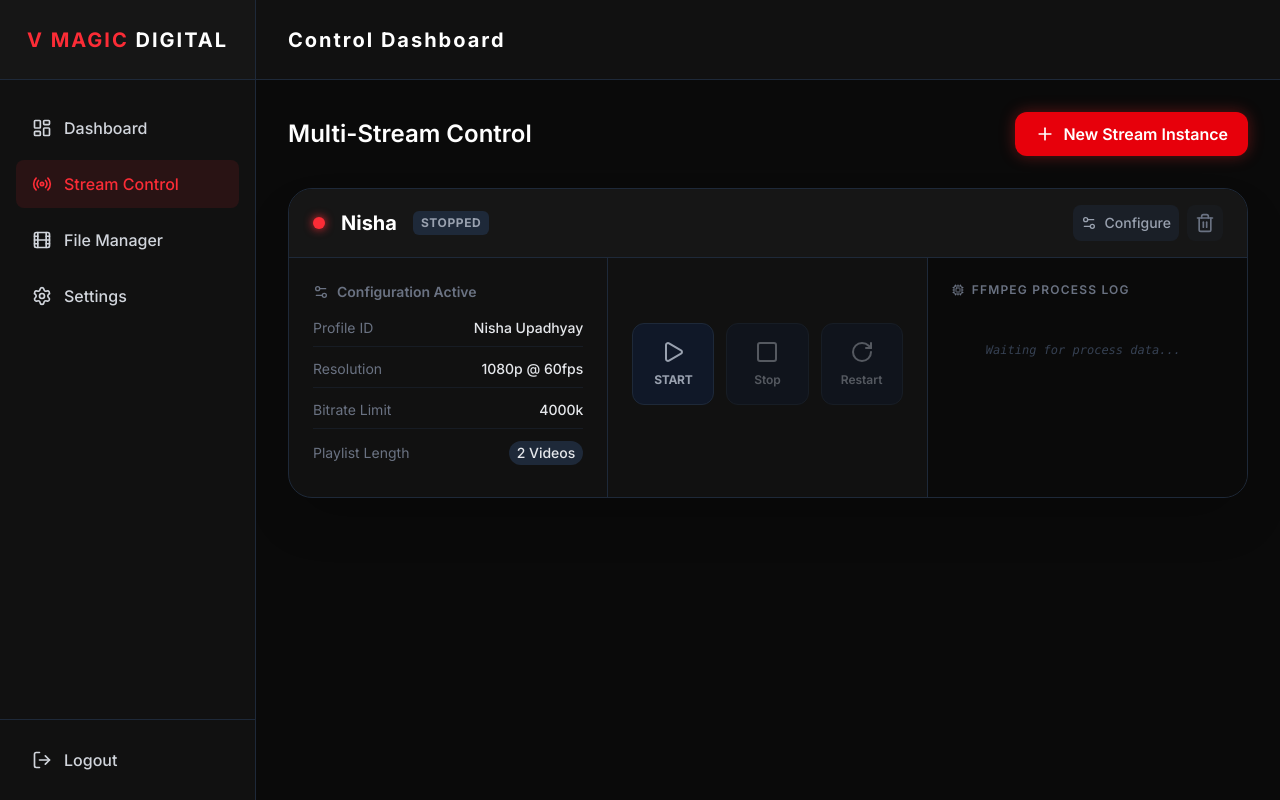
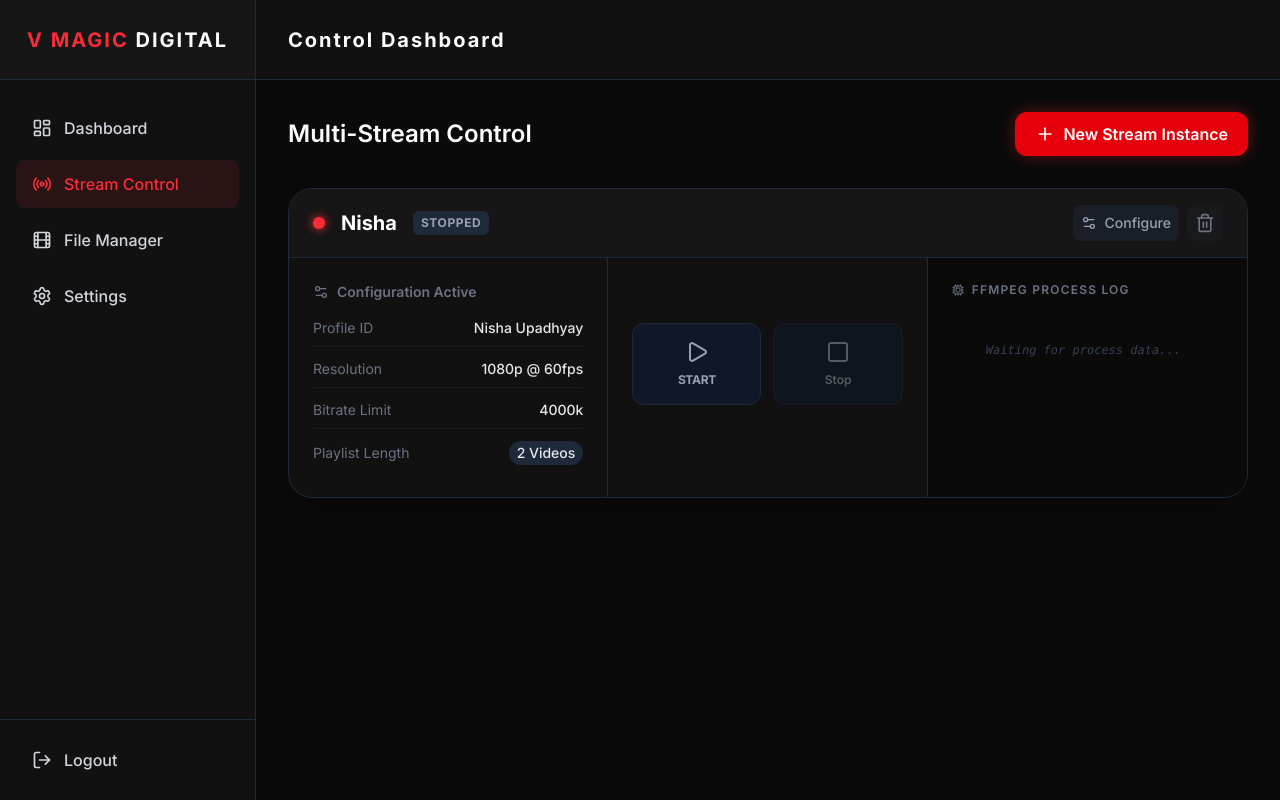
Before and after one commit to techforamit-eng/livestream24-7, a Next.js app: page /dashboard/stream in a window 1280 px wide. Built offline with nearby package versions, Linux system fonts and the light colour scheme.

Commit message:
Remove stream restart automation and button

```diff
--- a/src/app/api/stream/route.ts
+++ b/src/app/api/stream/route.ts
@@ -22,13 +22,5 @@ export async function POST(req: Request) {
     return NextResponse.json(res);
   }
 
-  if (action === 'restart') {
-    stopStream(streamId);
-    setTimeout(() => {
-      startStream(streamId);
-    }, 2000);
-    return NextResponse.json({ success: true, message: 'Restarting stream...' });
-  }
-
   return NextResponse.json({ success: false, message: 'Invalid action' }, { status: 400 });
 }
--- a/src/app/dashboard/stream/page.tsx
+++ b/src/app/dashboard/stream/page.tsx
@@ -229,7 +229,7 @@ export default function StreamControl() {
                     {streamDef.playlist.length === 0 && (
                       <div className="text-xs text-red-500 mb-3 font-semibold text-center border-b border-red-500/20 pb-2">Cannot start without videos in playlist. Click Configure.</div>
                     )}
-                    <div className="grid grid-cols-3 gap-3">
+                    <div className="grid grid-cols-2 gap-3">
                       <button
                         onClick={() => handleAction(streamDef.id, 'start')}
                         disabled={loading || isRunning || streamDef.playlist.length === 0}
@@ -251,15 +251,6 @@ export default function StreamControl() {
                       >
                         <Square className="w-6 h-6 group-hover:scale-110 transition-transform" />
                         <span className="text-xs font-semibold">Stop</span>
-                      </button>
-
-                      <button
-                        onClick={() => handleAction(streamDef.id, 'restart')}
-                        disabled={loading || !isRunning}
-                        className="flex flex-col items-center justify-center space-y-2 bg-gray-900 border border-gray-800 hover:bg-blue-600 hover:border-blue-500 disabled:opacity-50 disabled:hover:bg-gray-900 disabled:hover:border-gray-800 text-gray-400 hover:text-white py-4 rounded-xl transition-all group"
-                      >
-                        <RotateCw className="w-6 h-6 group-hover:scale-110 transition-transform" />
-                        <span className="text-xs font-semibold">Restart</span>
                       </button>
                     </div>
 
```
